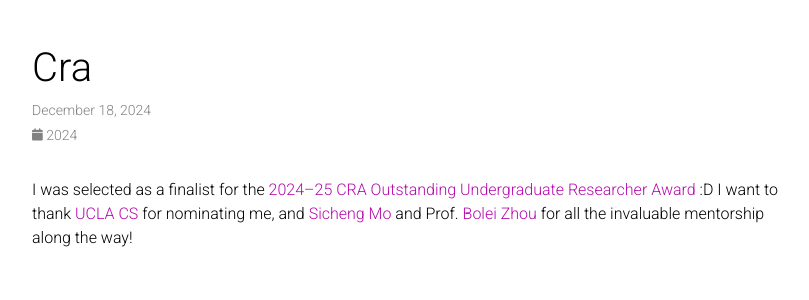
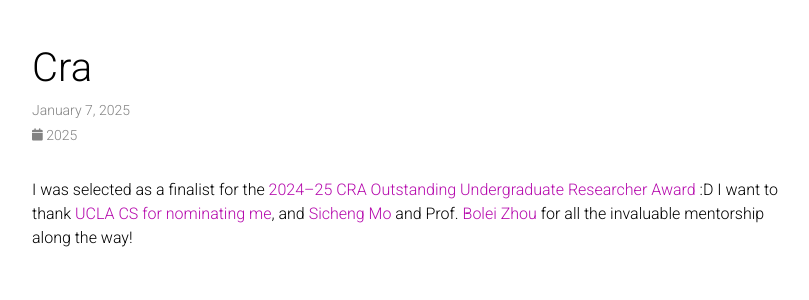
Before and after one commit to kuanhenglin/kuanhenglin.github.io, a Jekyll site: the page built from _news/cra.md, in a window 1280 px wide, cut to the strip 160-472 px from the top of the page. Shown: the top 300 px of the strip, without its empty margins (223-1032 px from the left). Built offline with Jekyll 4.4.1, drawn with Linux system fonts in a browser that asks for light colours; comment, search, counter and statistics services are not loaded; a style sheet for code colours, icons or effects is not loaded.

Commit message:
Update CRA link with UCLA CS News

```diff
--- a/_news/cra.md
+++ b/_news/cra.md
@@ -1,8 +1,8 @@
 ---
 layout: post
-date: 2024-12-18 07:00:00-0700
+date: 2025-01-07 08:00:00-0800
 inline: true
 related_posts: false
 ---
 
-I was selected as a finalist for the [2024&ndash;25 CRA Outstanding Undergraduate Researcher Award](https://cra.org/about/awards/outstanding-undergraduate-researcher-award/) :D I want to thank [UCLA CS](https://www.cs.ucla.edu/) for nominating me, and [Sicheng Mo](https://sichengmo.github.io/) and Prof. [Bolei Zhou](https://boleizhou.github.io/) for all the invaluable mentorship along the way!
+I was selected as a finalist for the [2024&ndash;25 CRA Outstanding Undergraduate Researcher Award](https://cra.org/about/awards/outstanding-undergraduate-researcher-award/) :D I want to thank [UCLA CS for nominating me](https://www.cs.ucla.edu/ucla-cs-undergraduate-student-kuan-heng-jordan-lin-named-2024-2025-cra-outstanding-undergraduate-researcher-award-finalist/), and [Sicheng Mo](https://sichengmo.github.io/) and Prof. [Bolei Zhou](https://boleizhou.github.io/) for all the invaluable mentorship along the way!
```
